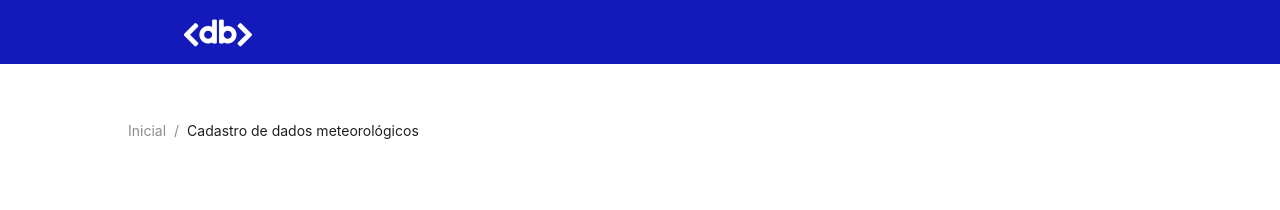
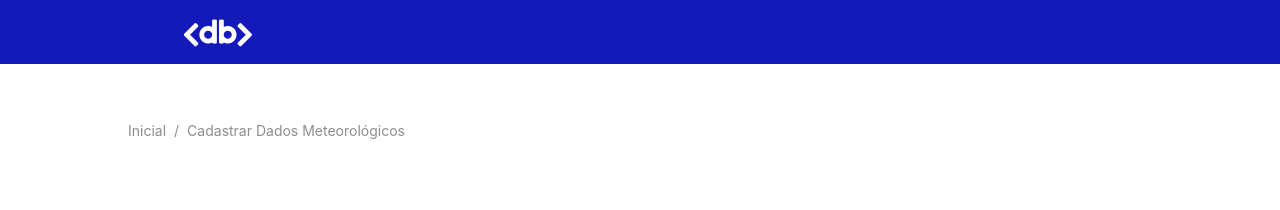
Before and after one commit to clickfrancis/desafio-clima-app, a React (Create React App) app: page /cadastro in a window 1280 px wide. Shown: the top 210 px of the page. Built offline with nearby package versions, Linux system fonts and the light colour scheme.

Commit message:
adicionando guia de rotas

```diff
--- a/src/components/header/headerComponent.tsx
+++ b/src/components/header/headerComponent.tsx
@@ -1,11 +1,40 @@
 import React from "react";
 import { Layout, Menu, theme, Breadcrumb } from 'antd';
+import { useLocation, Link } from 'react-router-dom';
 import './style.scss';
 import logo from '../../resources/assets/logo.png';
+import { title } from "process";
 
 const { Header, Content } = Layout;
 
 const HeaderComponent: React.FC = () => {
+    const location = useLocation(); // Hook usado dentro do componente
+
+    // Função para gerar itens de breadcrumb com base no pathname
+    const getBreadcrumbItems = () => {
+
+    const pathnames = location.pathname.split('/').filter((x) => x);
+
+        // Define os itens baseados na rota atual
+        const breadcrumbItems = [
+            { title: <Link to="/">Inicial</Link> }
+        ];
+
+        if (pathnames.length === 0) {
+            return breadcrumbItems; // Retorna apenas "Inicial" para a página inicial
+        }
+
+        // Adiciona os itens adicionais com base na rota atual
+        if (pathnames[0] === 'atualizar') {
+            breadcrumbItems.push({ title: <Link to="/atualizar">Atualizar Dados Meteorológicos</Link> });
+        } else if (pathnames[0] === 'cadastro') {
+            breadcrumbItems.push({ title: <Link to="/cadastro">Cadastrar Dados Meteorológicos</Link> });
+        }
+
+
+        return breadcrumbItems;
+    };
+
     return (
         <Layout>
             <Header
@@ -32,8 +61,11 @@ const HeaderComponent: React.FC = () => {
                     padding: '40px 10%'
                 }}>
                     <Breadcrumb style={{ margin: '16px 0' }}>
-                        <Breadcrumb.Item>Inicial</Breadcrumb.Item>
-                        <Breadcrumb.Item>Cadastro de dados meteorológicos</Breadcrumb.Item>
+                        {getBreadcrumbItems().map((item, index) => (
+                            <Breadcrumb.Item key={index}>
+                                {item.title}
+                            </Breadcrumb.Item>
+                        ))}
                     </Breadcrumb>
                 </Content>
             </Layout>
```
